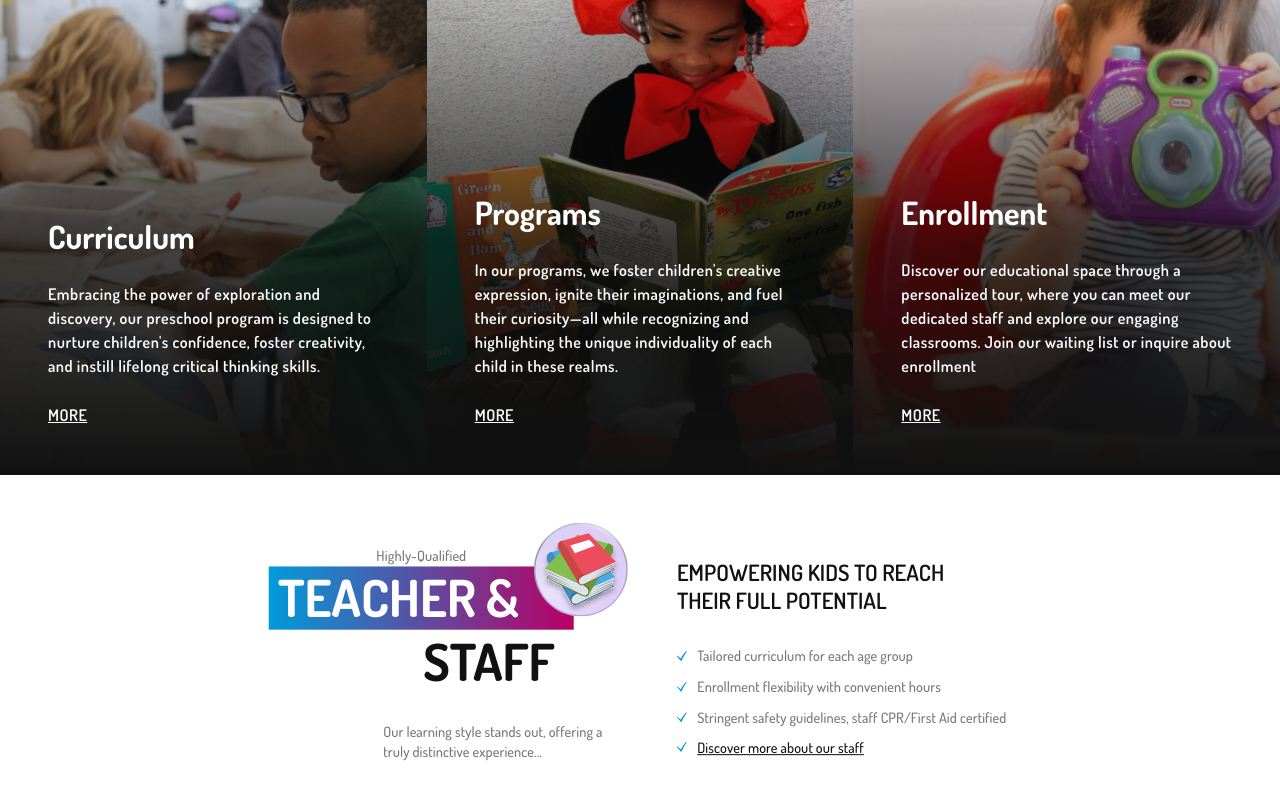
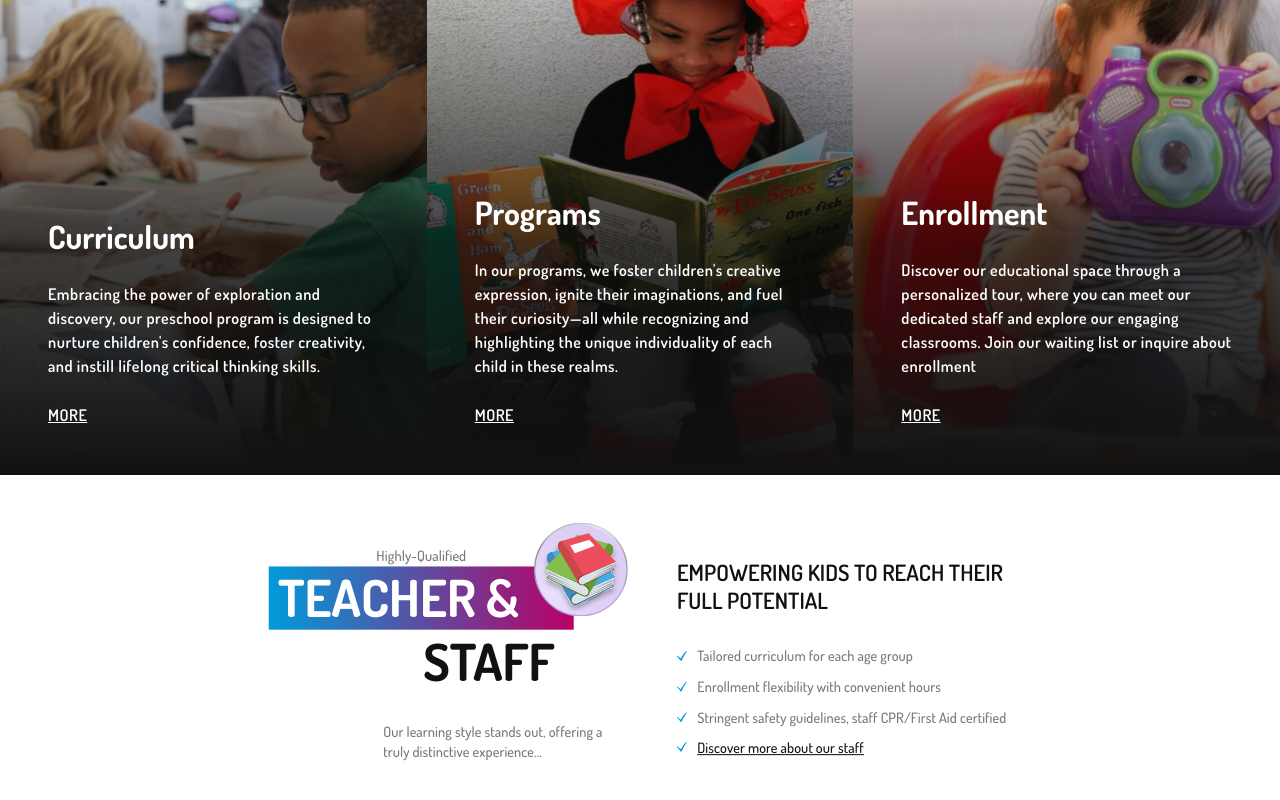
Before and after one commit to adinduokoro/London-s-Bright-Beginnings, a React (Create React App) app: page / in a window 1280 px wide. Shown: the part 1519-2319 px from the top of the page. Built offline with nearby package versions, Linux system fonts and the light colour scheme.

Commit message:
Offer
Update.

```diff
--- a/src/components/offer/offers.css
+++ b/src/components/offer/offers.css
@@ -1,4 +1,4 @@
-.cards{
+.cards {
   display: flex;
   align-items: center;
   justify-content: center;
@@ -12,12 +12,12 @@
   height: 21.3rem;
   gap: 3rem;
   opacity: 0;
-  transition-duration: .5s ease;
+  transition-duration: 0.5s ease;
 }
 
-.offer.active{
+.offer.active {
   opacity: 1;
-  transition-duration: .5s;
+  transition-duration: 0.5s;
   transform: scale(1.02);
 }
 
@@ -115,7 +115,6 @@
   font-size: var(--title-font-size);
   font-weight: var(--font-semi-bold);
   line-height: 127.273%;
-  padding-right: 4rem;
   margin-bottom: 1.88rem;
 }
 
```
